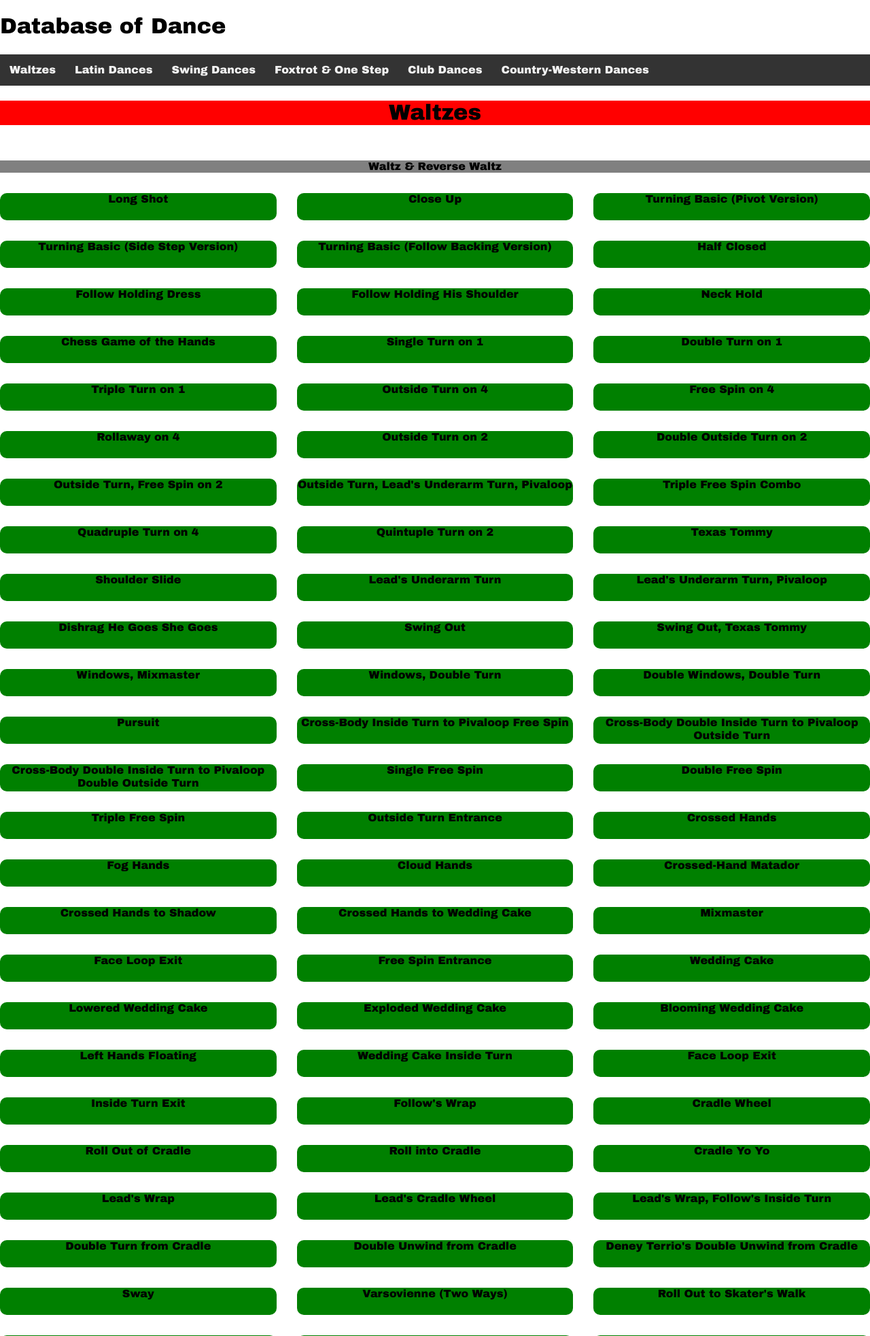
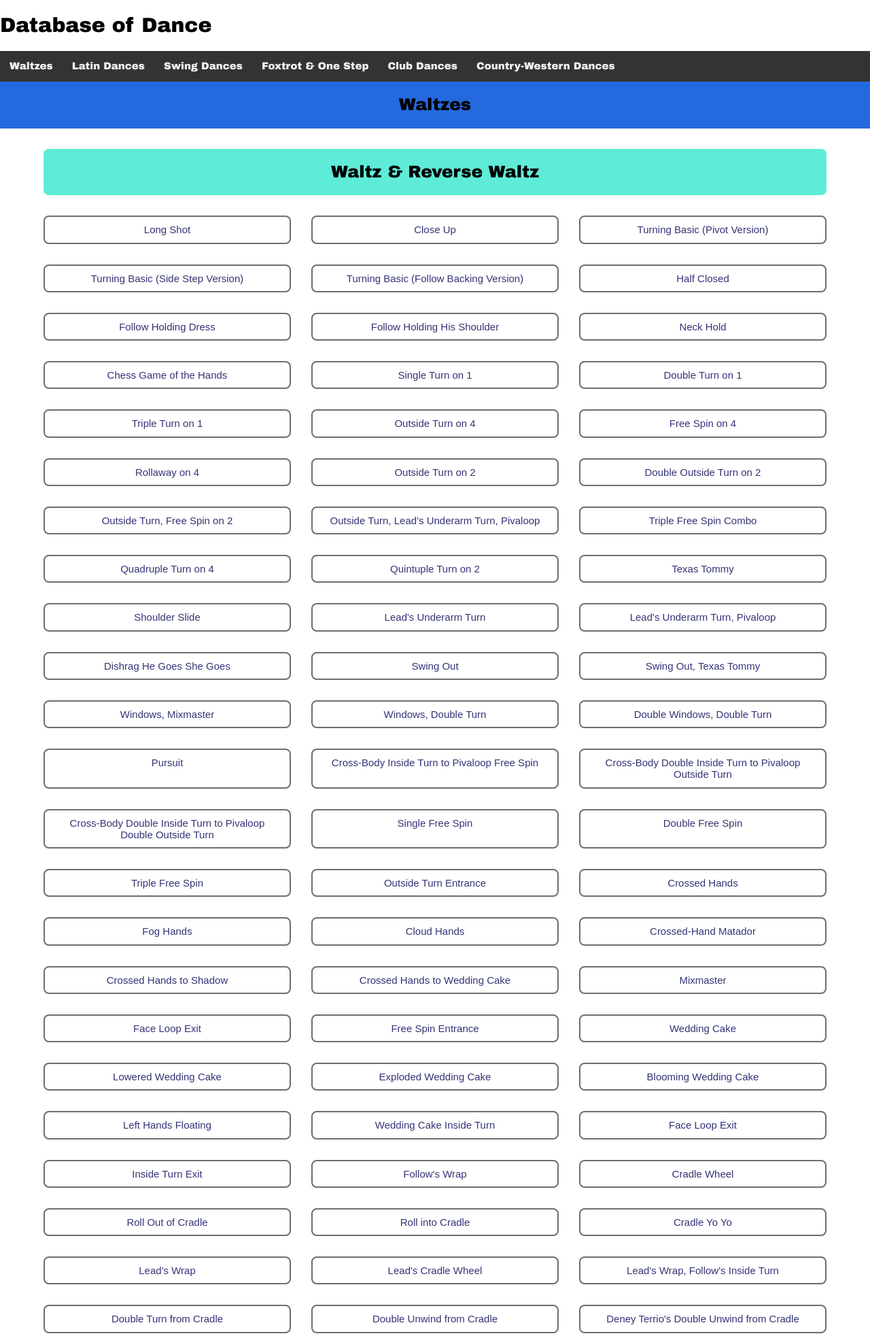
Before and after one commit to mkogerd/database-of-dance, a Flask app: page / in a window 1280 px wide. Shown: the top 1965 px of the page at 68% size. Run offline with Flask 2, Linux system fonts and the light colour scheme; some libraries are stand-ins or nearby versions; grey boxes are pictures that could not be loaded.

Commit message:
Update box styles and stuff v.1

```diff
--- a/static/css/responsive.css
+++ b/static/css/responsive.css
@@ -46,7 +46,8 @@
 ================================================= */
 @media (min-width: 768px) {
 	.container{
-		width: 738px;
+		width: 90%;
+		margin: auto;
 	}
 
 	#slideOut {
--- a/static/css/style.css
+++ b/static/css/style.css
@@ -3,7 +3,8 @@
 	margin-left: auto;
 	padding-top: 30px;
 	padding-bottom: 30px;
-  width: 100%;
+  width: 90%;
+  margin: auto;
 
 	/*display: grid;
 	grid-row-gap: 30px;
@@ -17,26 +18,49 @@
 	display: grid;
 	grid-gap: 30px;
 }
+
+.page-title {
+  font-size: 25px;
+  grid-area: title;
+  text-align: center;
+  background-color: #2469de;
+  padding: 20px 20px 20px 20px;
+}
+
 .section-title {
-	background-color: grey;
-	grid-area: title;
-	text-align: center;
+  font-size: 25px;
+  grid-area: title;
+  text-align: center;
+  -webkit-border-radius: 8;
+  -moz-border-radius: 8;
+  border-radius: 8px;
+	background-color: #5eecd9;
+  padding: 20px 20px 20px 20px;
 }
 
 .variation-thumbnail {
-	text-align: center;
-	background-color: green;
-  -webkit-border-radius: 10;
-  -moz-border-radius: 10;
-  border-radius: 10px;
-  height: 40px;
-  padding: auto;
+  -webkit-border-radius: 8;
+  -moz-border-radius: 8;
+  border-radius: 8px;
+  font-family: Arial;
+  color: #343477;
+  background: #ffffff;
+  padding: 10px 20px 10px 20px;
+  border: solid #6e6e6e 2px;
+  text-decoration: none;
+  text-align: center;
+}
+
+.variation-thumbnail:hover {
+  background: #9abcf5;
+  text-decoration: none;
 }
 
 /* 3. Typography
 ======================================================================== */
 body {
   font-family: "Arial Black", Gadget, sans-serif;
+  font-size: 15px;
 }
 
 /* 3. Navigation Section
@@ -82,7 +106,7 @@ nav a {
   grid-area: sidebar;
   height: 800px;
   top: 0px;
-  background-color: cyan;
+  background-color: #ffffff;
   /* Animation  */
   transition-property: all;
   transition-duration: .5s;
@@ -147,3 +171,23 @@ nav a {
     background-size: cover;
     overflow: hidden;
 }
+
+/* 3. Color Bank
+======================================================================== */
+.color-primary-0 { color: #343477 } /* Main Primary color */
+.color-primary-1 { color: #8080B3 }
+.color-primary-2 { color: #565695 }
+.color-primary-3 { color: #1A1A59 }
+.color-primary-4 { color: #09093B }
+
+.color-secondary-1-0 { color: #4B2D73 } /* Main Secondary color (1) */
+.color-secondary-1-1 { color: #8F78AD }
+.color-secondary-1-2 { color: #6B4E90 }
+.color-secondary-1-3 { color: #311557 }
+.color-secondary-1-4 { color: #1C053A }
+
+.color-secondary-2-0 { color: #29506D } /* Main Secondary color (2) */
+.color-secondary-2-1 { color: #718EA4 }
+.color-secondary-2-2 { color: #496D89 }
+.color-secondary-2-3 { color: #123652 }
+.color-secondary-2-4 { color: #042037 }
--- a/templates/index.html
+++ b/templates/index.html
@@ -48,7 +48,7 @@
 		<!-- Content section -->
 		{% for genre in df.Genre.unique() %}
 		<div class="genre-section">
-			<h1 style="text-align:center; background-color:red">{{genre}}</h1>
+			<div class="page-title">{{genre}}</div>
 			{% for style in (df[df['Genre'] == genre]).Style.unique() %}
 			<div class="container">
 				<div class="style-section">
```
